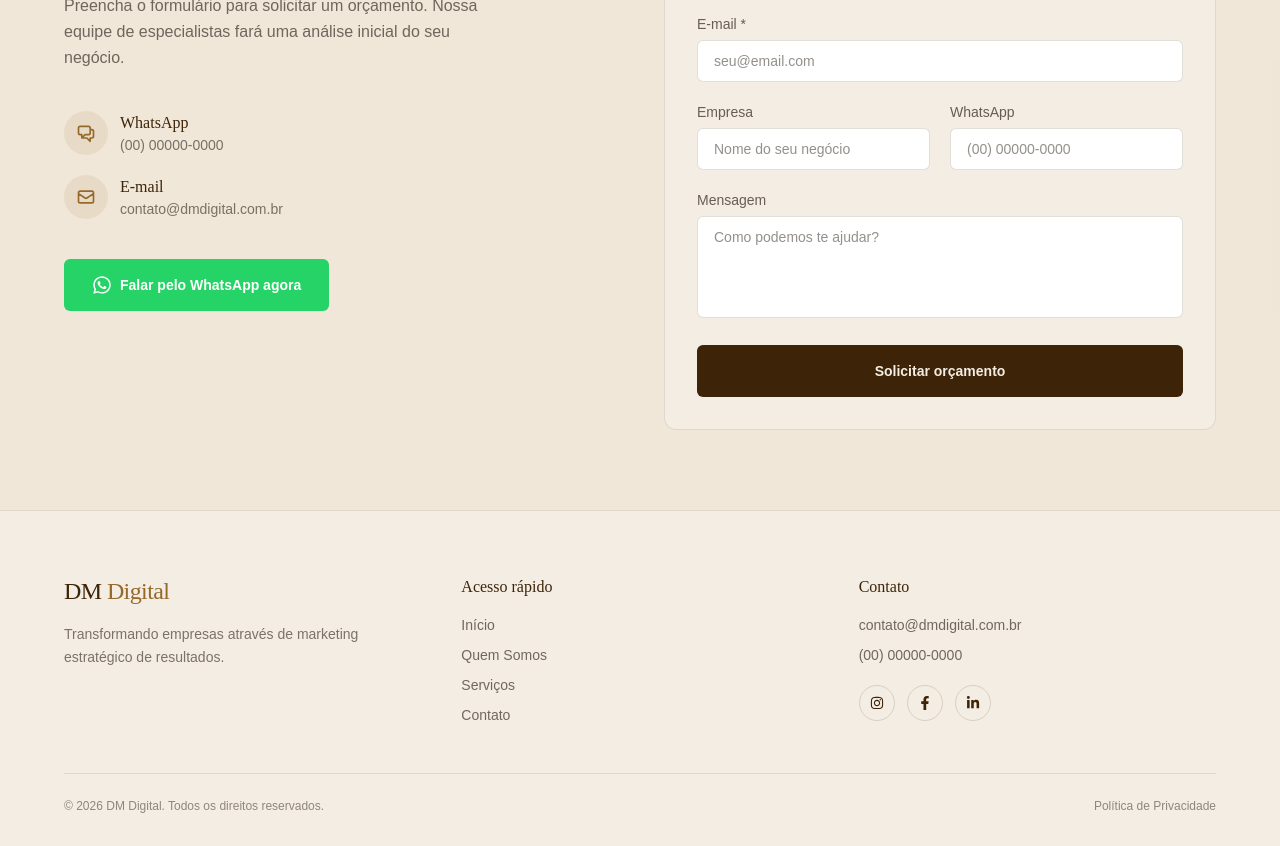
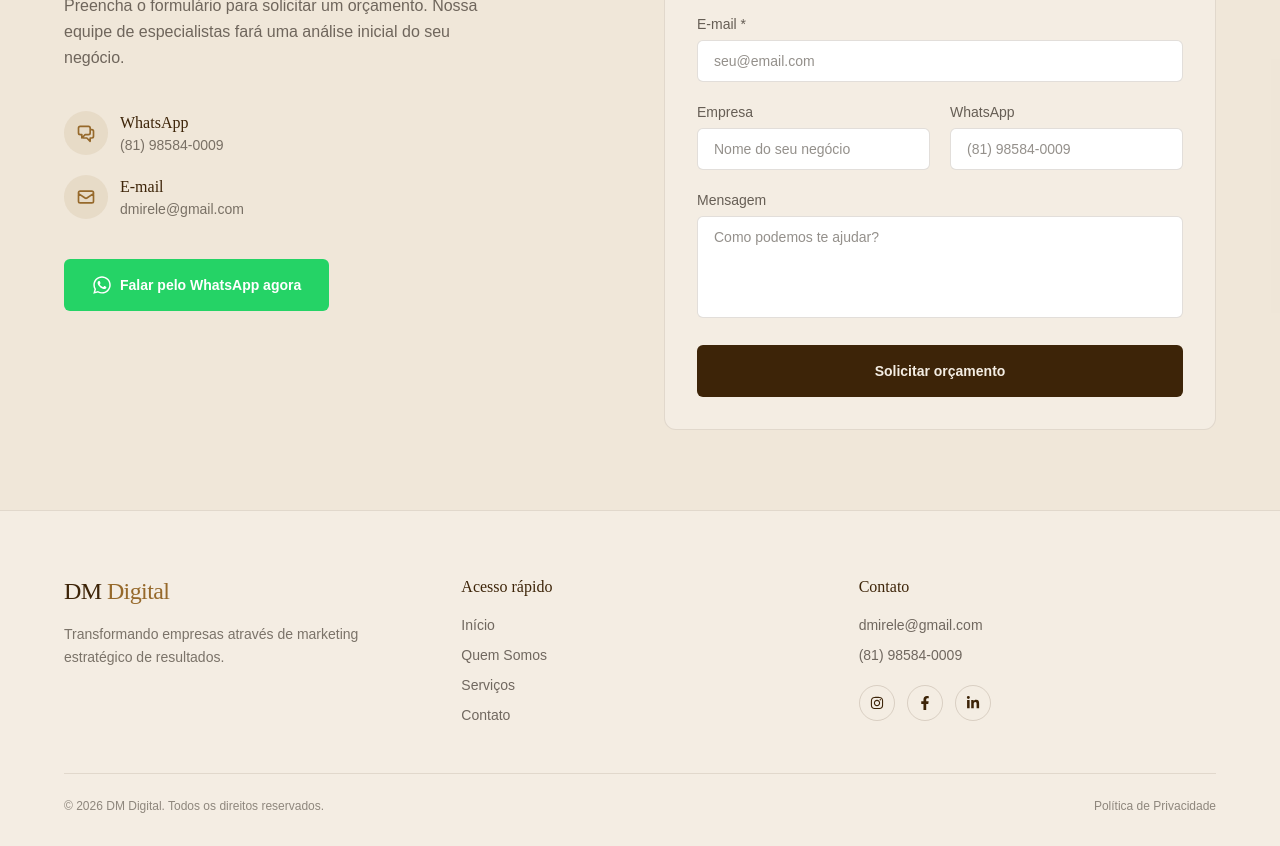
Before and after one commit to aironvalentim/dm-digital-site, a React (Vite) app: page / in a window 1280 px wide. Shown: the part 4260-5106 px from the top of the page. Built offline with nearby package versions, Linux system fonts and the light colour scheme.

Commit message:
feat: atualizando o contato da DM Digital

```diff
--- a/src/components/ContactCTA.jsx
+++ b/src/components/ContactCTA.jsx
@@ -51,7 +51,7 @@ export default function ContactCTA() {
               </div>
               <div>
                 <p className="font-display text-espresso">WhatsApp</p>
-                <p className="font-body text-sm text-ink/60">(00) 00000-0000</p>
+                <p className="font-body text-sm text-ink/60">(81) 98584-0009</p>
               </div>
             </div>
             <div className="flex items-center gap-3">
@@ -60,7 +60,7 @@ export default function ContactCTA() {
               </div>
               <div>
                 <p className="font-display text-espresso">E-mail</p>
-                <p className="font-body text-sm text-ink/60">contato@dmdigital.com.br</p>
+                <p className="font-body text-sm text-ink/60">dmirele@gmail.com</p>
               </div>
             </div>
           </div>
@@ -99,7 +99,7 @@ export default function ContactCTA() {
             <div>
               <label htmlFor="whatsapp" className="font-body text-sm text-ink/70 block mb-1.5">WhatsApp</label>
               <input id="whatsapp" name="whatsapp" value={form.whatsapp} onChange={onChange}
-                placeholder="(00) 00000-0000"
+                placeholder="(81) 98584-0009"
                 className="w-full font-body text-sm border border-espresso/15 rounded-md px-4 py-2.5 bg-white focus:outline-none focus:border-bronze" />
             </div>
           </div>
--- a/src/components/Footer.jsx
+++ b/src/components/Footer.jsx
@@ -25,8 +25,8 @@ export default function Footer() {
         <div>
           <h3 className="font-display text-espresso mb-4">Contato</h3>
           <ul className="font-body text-sm text-ink/65 flex flex-col gap-2.5 mb-5">
-            <li>contato@dmdigital.com.br</li>
-            <li>(00) 00000-0000</li>
+            <li>dmirele@gmail.com</li>
+            <li>(81) 98584-0009</li>
           </ul>
           <div className="flex gap-3">
             {[FaInstagram, FaFacebookF, FaLinkedinIn].map((Icon, i) => (
--- a/src/data/content.js
+++ b/src/data/content.js
@@ -1,4 +1,4 @@
-export const WHATSAPP_NUMBER = "5500000000000"; // formato: 55 + DDD + número
+export const WHATSAPP_NUMBER = "5581985840009"; // formato: 55 + DDD + número
 export const WHATSAPP_MESSAGE = "Olá! Vim pelo site da DM Digital e gostaria de solicitar um orçamento.";
 export const whatsappLink = (customMsg) =>
   `https://wa.me/${WHATSAPP_NUMBER}?text=${encodeURIComponent(customMsg || WHATSAPP_MESSAGE)}`;
```
